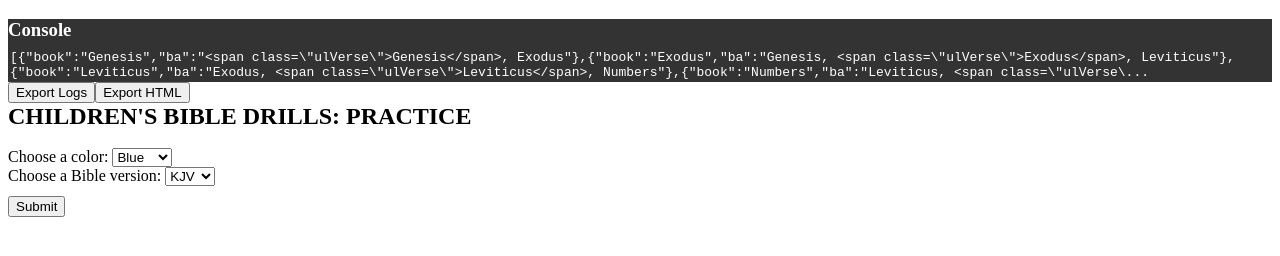
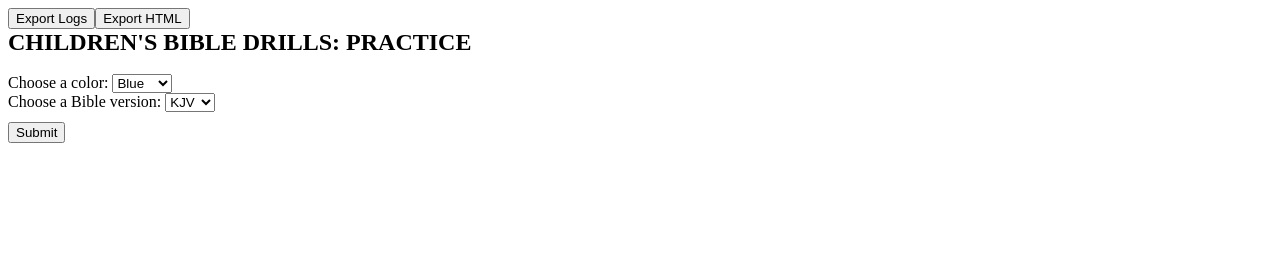
Before and after one commit to Twaddler01/bible-drills-practice, a plain HTML site: page index.html in a window 1280 px wide. Drawn offline with Linux system fonts and the light colour scheme.

Commit message:
Revert "Update index.html"
This reverts commit b579a83aca21bf65b7f9d9af0e88e1fe4161e0ec.

```diff
--- a/index.html
+++ b/index.html
@@ -4,7 +4,7 @@
     <meta name="viewport" content="width=device-width, initial-scale=1.0, maximum-scale=12.0, user-scalable=yes">
     <title>BIBLE DRILLS</title>
     <script src="main.js" type="module"></script>
-    <script src="console.js" type="text/javascript"></script>
+    <!-- <script src="console.js" type="text/javascript"></script> -->
     <link rel="stylesheet" type="text/css" href="styles.css"/>
 </head>
 <body>
```
